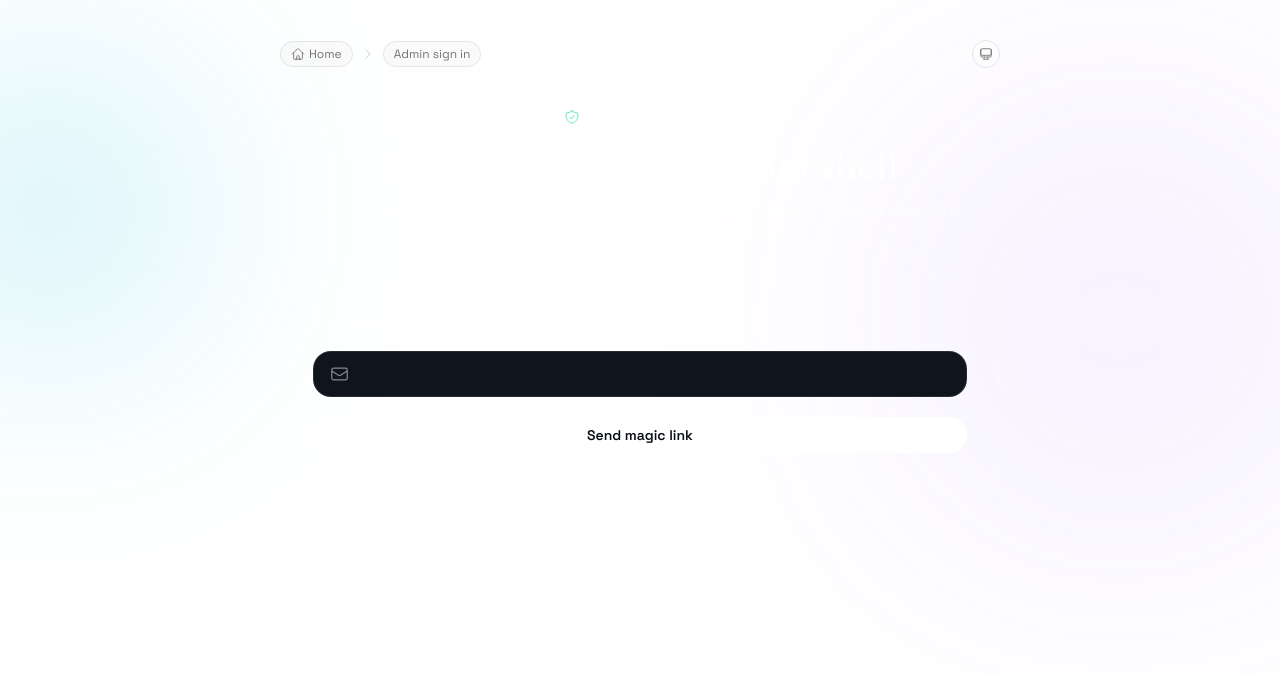
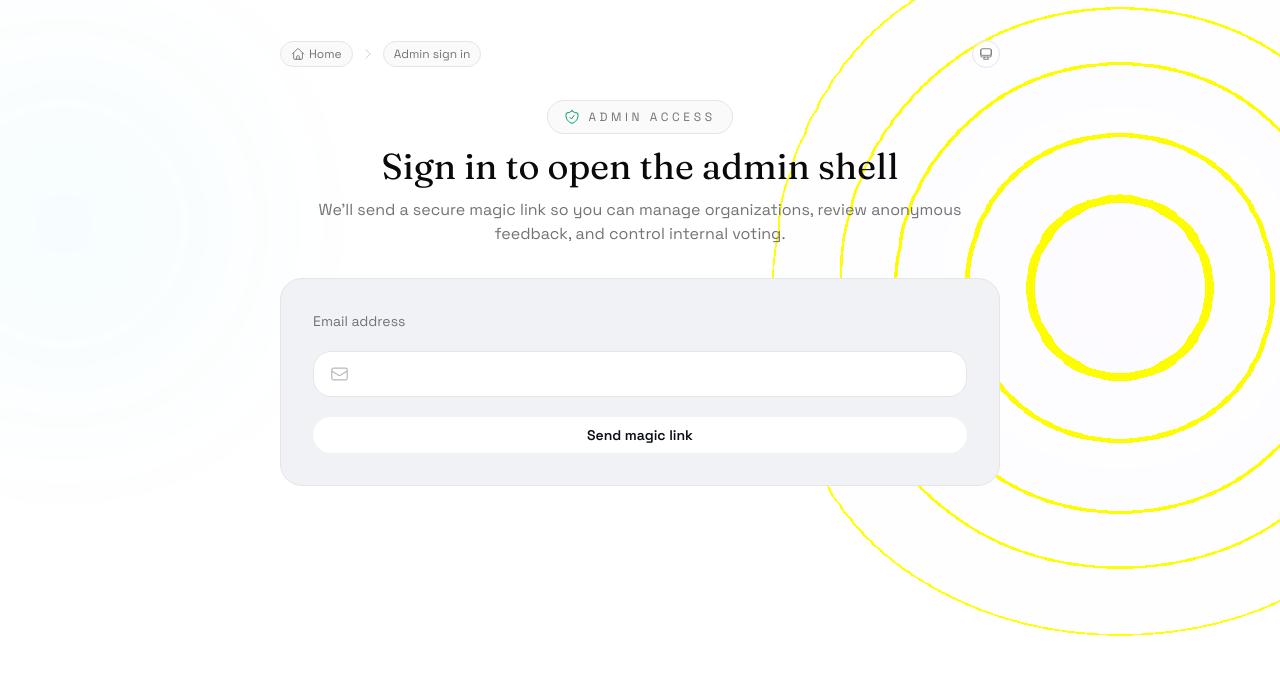
Before and after one commit to okolomaifeanyi/anonymous, a Next.js app: page /auth/login in a window 1280 px wide. Shown: the top 674 px of the page. Built offline with nearby package versions, Linux system fonts and the light colour scheme.

Commit message:
Update public pages: BackgroundOrbs, semantic tokens, login a11y fix

```diff
--- a/src/app/auth/login/page.tsx
+++ b/src/app/auth/login/page.tsx
@@ -1,5 +1,6 @@
 import { EnvelopeIcon, ShieldCheckIcon } from "@heroicons/react/24/outline";
 
+import BackgroundOrbs from "@/components/background-orbs";
 import Breadcrumbs from "@/components/breadcrumbs";
 import RateLimitBanner from "@/components/rate-limit-banner";
 
@@ -27,38 +28,41 @@ export default async function LoginPage({
     resolved?.error === "supabase-auth" && initialCooldown > 0;
 
   return (
-    <div className="relative min-h-screen overflow-hidden bg-transparent text-white">
-      <div className="pointer-events-none absolute inset-0">
-        <div className="absolute -left-24 top-16 h-72 w-72 rounded-full bg-cyan-500/20 blur-[120px]" />
-        <div className="absolute right-0 top-40 h-80 w-80 rounded-full bg-violet-500/20 blur-[140px]" />
-      </div>
+    <div className="relative min-h-screen overflow-hidden bg-transparent text-foreground">
+      <BackgroundOrbs variant="minimal" />
 
       <div className="relative mx-auto flex w-full max-w-3xl flex-col gap-8 px-6 pb-20 pt-10">
         <Breadcrumbs />
         <header className="space-y-3 text-center">
-          <div className="inline-flex items-center justify-center gap-2 rounded-full border border-white/10 bg-white/5 px-4 py-2 text-xs uppercase tracking-[0.3em] text-white/70">
-            <ShieldCheckIcon className="h-4 w-4 text-emerald-300" />
+          <div className="inline-flex items-center justify-center gap-2 rounded-full border border-border bg-muted/50 px-4 py-2 text-xs uppercase tracking-[0.3em] text-muted-foreground">
+            <ShieldCheckIcon className="h-4 w-4 text-emerald-600 dark:text-emerald-300" />
             Admin access
           </div>
           <h1 className="font-heading text-3xl md:text-4xl">
             Sign in to open the admin shell
           </h1>
-          <p className="text-sm text-white/60 md:text-base">
+          <p className="text-sm text-muted-foreground md:text-base">
             We&apos;ll send a secure magic link so you can manage organizations,
             review anonymous feedback, and control internal voting.
           </p>
         </header>
 
-        <div className="rounded-3xl border border-white/10 bg-white/5 p-8">
+        <div className="rounded-3xl border border-border bg-[var(--app-surface)] p-8">
           <form action={requestMagicLink} className="space-y-5">
-            <label className="block text-sm text-white/70">Email address</label>
-            <div className="flex items-center gap-3 rounded-2xl border border-white/10 bg-[#0f141d] px-4 py-3">
-              <EnvelopeIcon className="h-5 w-5 text-white/50" />
+            <label
+              htmlFor="email"
+              className="block text-sm text-muted-foreground"
+            >
+              Email address
+            </label>
+            <div className="flex items-center gap-3 rounded-2xl border border-border bg-[var(--app-card)] px-4 py-3">
+              <EnvelopeIcon className="h-5 w-5 text-muted-foreground/50" />
               <input
+                id="email"
                 name="email"
                 type="email"
                 required
-                className="w-full bg-transparent text-sm text-white/90 focus:outline-none"
+                className="w-full bg-transparent text-sm text-foreground/90 focus:outline-none"
               />
             </div>
             <SubmitButton
@@ -67,20 +71,20 @@ export default async function LoginPage({
             />
           </form>
           {sent && (
-            <p className="mt-4 text-center text-xs text-emerald-200">
+            <p className="mt-4 text-center text-xs text-emerald-600 dark:text-emerald-200">
               Magic link requested. Check your inbox and spam.
             </p>
           )}
           {hasError &&
             (isRateLimited ? (
               <RateLimitBanner
-                className="mt-4 text-center text-xs text-rose-200"
+                className="mt-4 text-center text-xs text-rose-600 dark:text-rose-200"
                 prefix="Email provider rate limit exceeded. Wait "
                 suffix=" seconds and try again."
                 initialSeconds={initialCooldown}
               />
             ) : (
-              <p className="mt-4 text-center text-xs text-rose-200">
+              <p className="mt-4 text-center text-xs text-rose-600 dark:text-rose-200">
                 {errorMessage ?? "Could not send magic link. Try again."}
               </p>
             ))}
--- a/src/app/page.tsx
+++ b/src/app/page.tsx
@@ -6,16 +6,13 @@ import {
   ShieldCheckIcon,
 } from "@heroicons/react/24/outline";
 
+import BackgroundOrbs from "@/components/background-orbs";
 import Breadcrumbs from "@/components/breadcrumbs";
 
 export default function Home() {
   return (
-    <div className="relative min-h-screen overflow-hidden bg-transparent text-white">
-      <div className="pointer-events-none absolute inset-0">
-        <div className="absolute -left-20 top-20 h-72 w-72 rounded-full bg-cyan-500/20 blur-[120px]" />
-        <div className="absolute right-0 top-32 h-80 w-80 rounded-full bg-violet-500/20 blur-[140px]" />
-        <div className="absolute bottom-10 left-1/3 h-72 w-72 rounded-full bg-amber-400/10 blur-[120px]" />
-      </div>
+    <div className="relative min-h-screen overflow-hidden bg-transparent text-foreground">
+      <BackgroundOrbs />
 
       <main className="relative mx-auto flex w-full max-w-6xl flex-col gap-16 px-6 pb-24 pt-10">
         <Breadcrumbs />
@@ -23,7 +20,7 @@ export default function Home() {
         <section className="relative grid gap-12 lg:grid-cols-[1.1fr_0.9fr] lg:items-center">
           <Link
             href="/auth/login"
-            className="button-surface button-surface-admin absolute right-0 top-0 inline-flex items-center gap-2 px-4 py-2 text-xs font-medium text-white transition sm:px-5 sm:py-2.5"
+            className="button-surface button-surface-admin absolute right-0 top-0 inline-flex items-center gap-2 px-4 py-2 text-xs font-medium transition sm:px-5 sm:py-2.5"
           >
             Admin sign in
           </Link>
@@ -32,25 +29,25 @@ export default function Home() {
             <h1 className="font-heading text-4xl leading-tight md:text-5xl">
               Anonymous voting and feedback for organizations.
             </h1>
-            <p className="max-w-2xl text-base text-white/70 md:text-lg">
+            <p className="max-w-2xl text-base text-muted-foreground md:text-lg">
               Admins manage the workspace. Participants join private rooms to
               vote and send feedback without exposing their identity.
             </p>
-            <div className="flex flex-wrap items-center gap-3 text-sm text-white/60">
+            <div className="flex flex-wrap items-center gap-3 text-sm text-muted-foreground/80">
               <span className="inline-flex items-center gap-2">
-                <CheckBadgeIcon className="h-5 w-5 text-white/80" />
+                <CheckBadgeIcon className="h-5 w-5 text-foreground/80" />
                 Verified access
               </span>
-              <span className="hidden h-4 w-px bg-white/20 md:block" />
+              <span className="hidden h-4 w-px bg-border md:block" />
               <span className="inline-flex items-center gap-2">
-                <LockClosedIcon className="h-5 w-5 text-white/80" />
+                <LockClosedIcon className="h-5 w-5 text-foreground/80" />
                 Private feedback rooms
               </span>
             </div>
             <div className="flex flex-col gap-3 sm:flex-row">
               <Link
                 href="/room"
-                className="button-surface group inline-flex items-center justify-center gap-3 px-7 py-4 text-base font-semibold text-[#0b0f15] transition hover:-translate-y-0.5 sm:px-8"
+                className="button-surface group inline-flex items-center justify-center gap-3 px-7 py-4 text-base font-semibold transition hover:-translate-y-0.5 sm:px-8"
               >
                 Enter room
                 <ArrowRightIcon className="h-4 w-4 transition group-hover:translate-x-0.5" />
@@ -79,15 +76,15 @@ export default function Home() {
             ].map((item) => (
               <div
                 key={item.title}
-                className="rounded-3xl border border-white/10 bg-white/5 p-5"
+                className="rounded-3xl border border-border bg-muted/50 p-5"
               >
                 <div className="flex items-center gap-3">
-                  <div className="flex h-10 w-10 items-center justify-center rounded-2xl bg-white/10">
-                    <item.icon className="h-5 w-5 text-emerald-200" />
+                  <div className="flex h-10 w-10 items-center justify-center rounded-2xl bg-muted">
+                    <item.icon className="h-5 w-5 text-emerald-600 dark:text-emerald-200" />
                   </div>
                   <div>
-                    <p className="text-sm font-semibold">{item.title}</p>
-                    <p className="text-xs text-white/60">{item.description}</p>
+                    <p className="text-sm font-semibold text-foreground">{item.title}</p>
+                    <p className="text-xs text-muted-foreground">{item.description}</p>
                   </div>
                 </div>
               </div>
--- a/src/app/room/page.tsx
+++ b/src/app/room/page.tsx
@@ -1,5 +1,6 @@
 import { redirect } from "next/navigation";
 
+import BackgroundOrbs from "@/components/background-orbs";
 import Breadcrumbs from "@/components/breadcrumbs";
 
 export default async function RoomEntryPage({
@@ -15,35 +16,32 @@ export default async function RoomEntryPage({
   }
 
   return (
-    <div className="relative min-h-screen overflow-hidden bg-transparent text-white">
-      <div className="pointer-events-none absolute inset-0">
-        <div className="absolute -left-20 top-20 h-72 w-72 rounded-full bg-cyan-500/20 blur-[120px]" />
-        <div className="absolute right-0 top-32 h-80 w-80 rounded-full bg-violet-500/20 blur-[140px]" />
-      </div>
+    <div className="relative min-h-screen overflow-hidden bg-transparent text-foreground">
+      <BackgroundOrbs variant="minimal" />
 
       <main className="relative mx-auto flex w-full max-w-3xl flex-col gap-8 px-6 pb-24 pt-10">
         <Breadcrumbs />
-        <section className="rounded-[2rem] border border-white/10 bg-white/5 p-8">
+        <section className="rounded-[2rem] border border-border bg-[var(--app-surface)] p-8">
           <div className="space-y-3">
             <h1 className="font-heading text-3xl md:text-4xl">Enter room code</h1>
-            <p className="max-w-xl text-sm text-white/65 md:text-base">
+            <p className="max-w-xl text-sm text-muted-foreground md:text-base">
               Use the code from your organizer.
             </p>
           </div>
 
           <form action="/room" method="get" className="mt-8 space-y-4">
-            <label htmlFor="room-code" className="block text-sm text-white/70">
+            <label htmlFor="room-code" className="block text-sm text-muted-foreground">
               Room code
             </label>
             <input
               id="room-code"
               name="code"
               required
-              className="w-full rounded-2xl border border-white/10 bg-[#0f141d] px-4 py-3 text-sm text-white focus:border-white/30 focus:outline-none"
+              className="w-full rounded-2xl border border-border bg-[var(--app-card)] px-4 py-3 text-sm text-foreground focus:border-border/60 focus:outline-none"
             />
             <button
               type="submit"
-              className="inline-flex items-center rounded-full bg-white px-5 py-3 text-sm font-semibold text-[#0b0f15] transition hover:bg-white/90"
+              className="button-surface inline-flex items-center px-5 py-3 text-sm font-semibold transition"
             >
               Open room
             </button>
```
